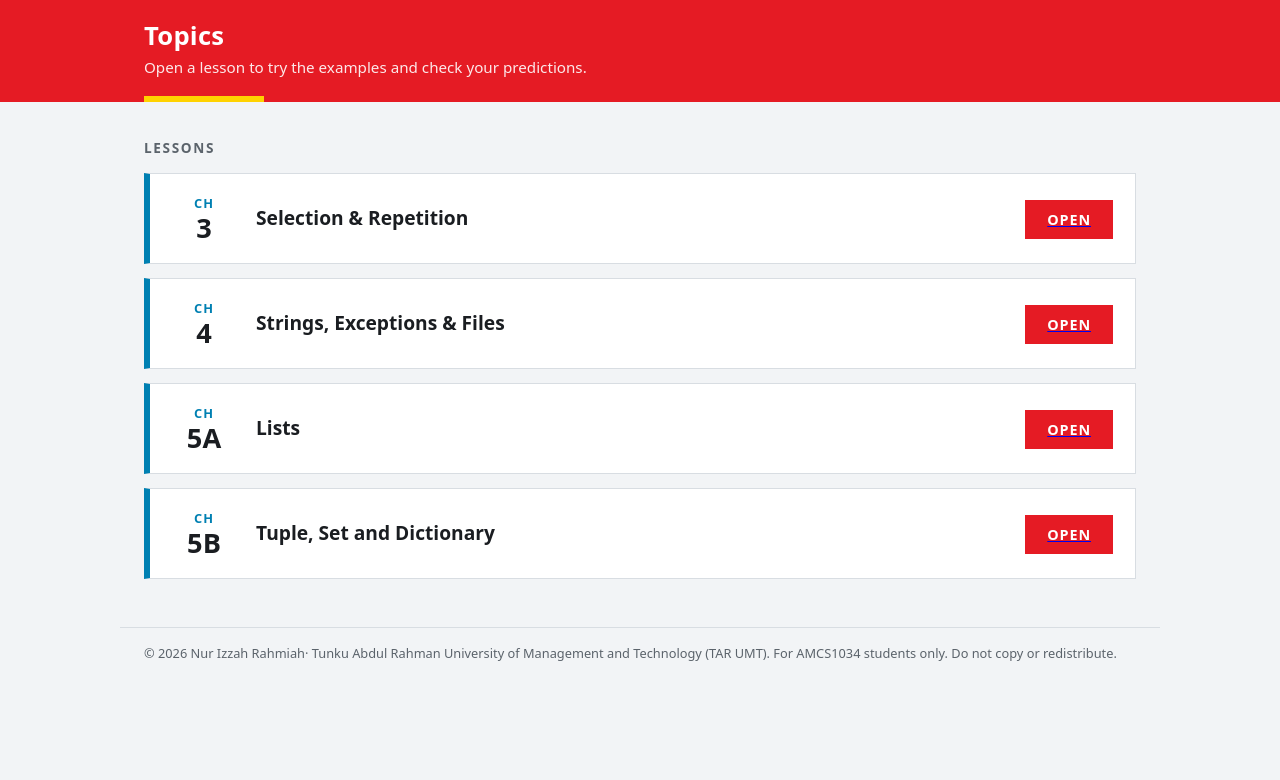
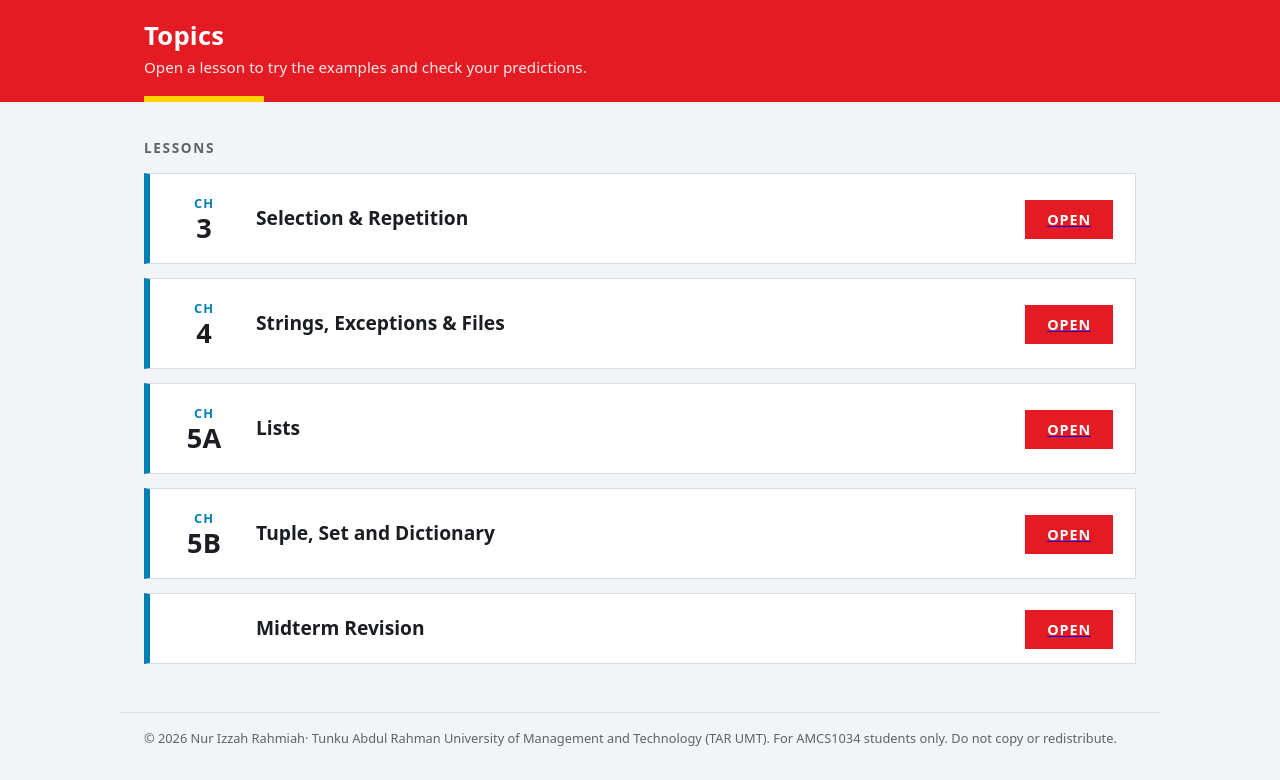
Before and after one commit to izzahabllah-alt/izzahabllah-alt.github.io, a plain HTML site: page index.html in a window 1280 px wide. Shown: the part 86-866 px from the top of the page. Before the commit the page ends 800 px from the top, so only its background shows below. Drawn offline with Linux system fonts and the light colour scheme.

Commit message:
Update index.html

```diff
--- a/index.html
+++ b/index.html
@@ -97,13 +97,13 @@ footer { max-width: 1040px; margin: 0 auto; padding: 16px 24px 32px; font-size:
           <span class="go">OPEN</span>
         </a>
       </div>
-      <!--div class="topic">
+      <div class="topic">
         <div class="ch"><b></b></div>
         <div class="txt"><b>Midterm Revision</b></div>
         <a href="midtermrevision202609.html">
       <span class="go">OPEN</span>
     </a>
-  </div-->
+  </div>
 
   </div>
 </main>
```
